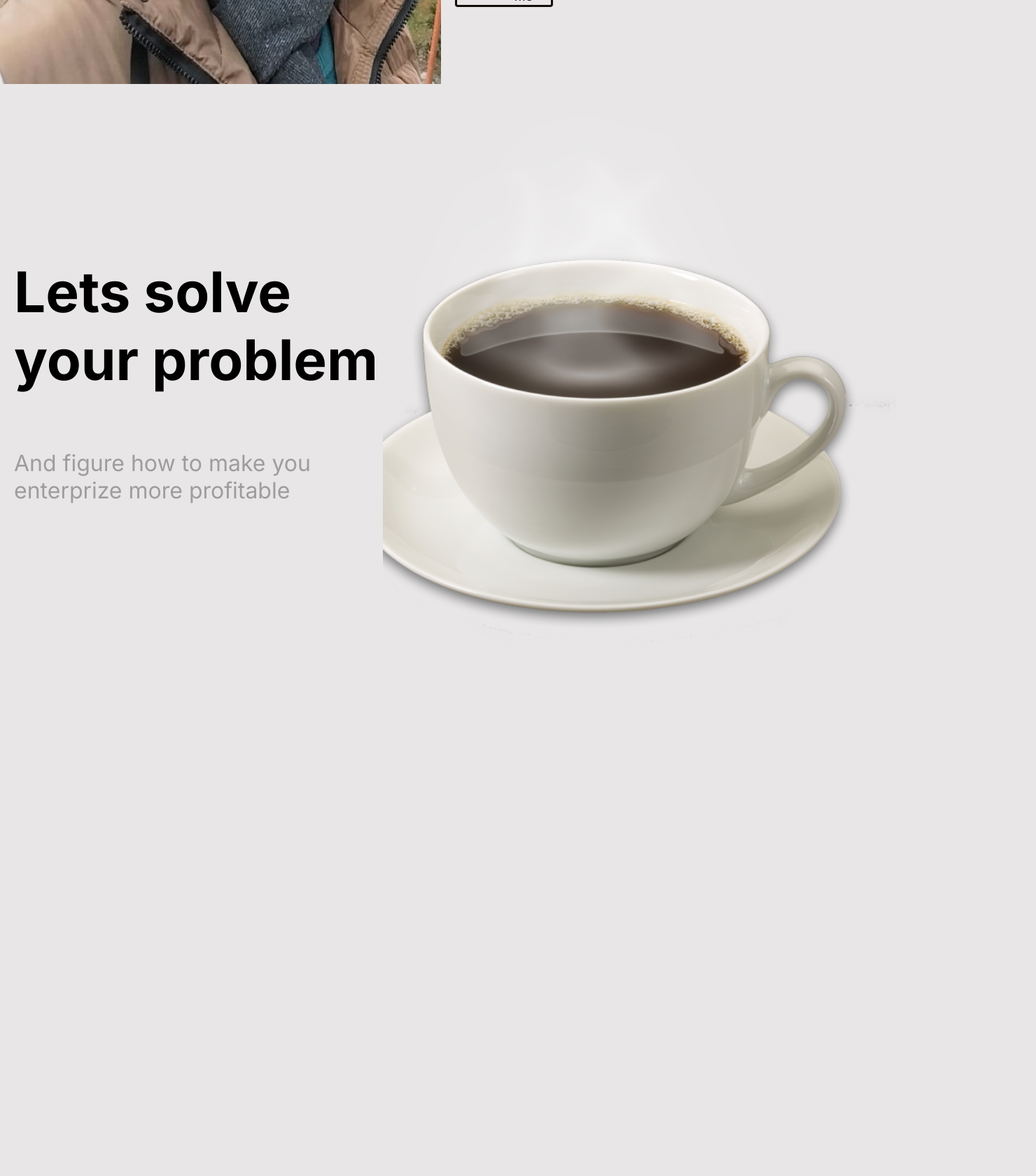
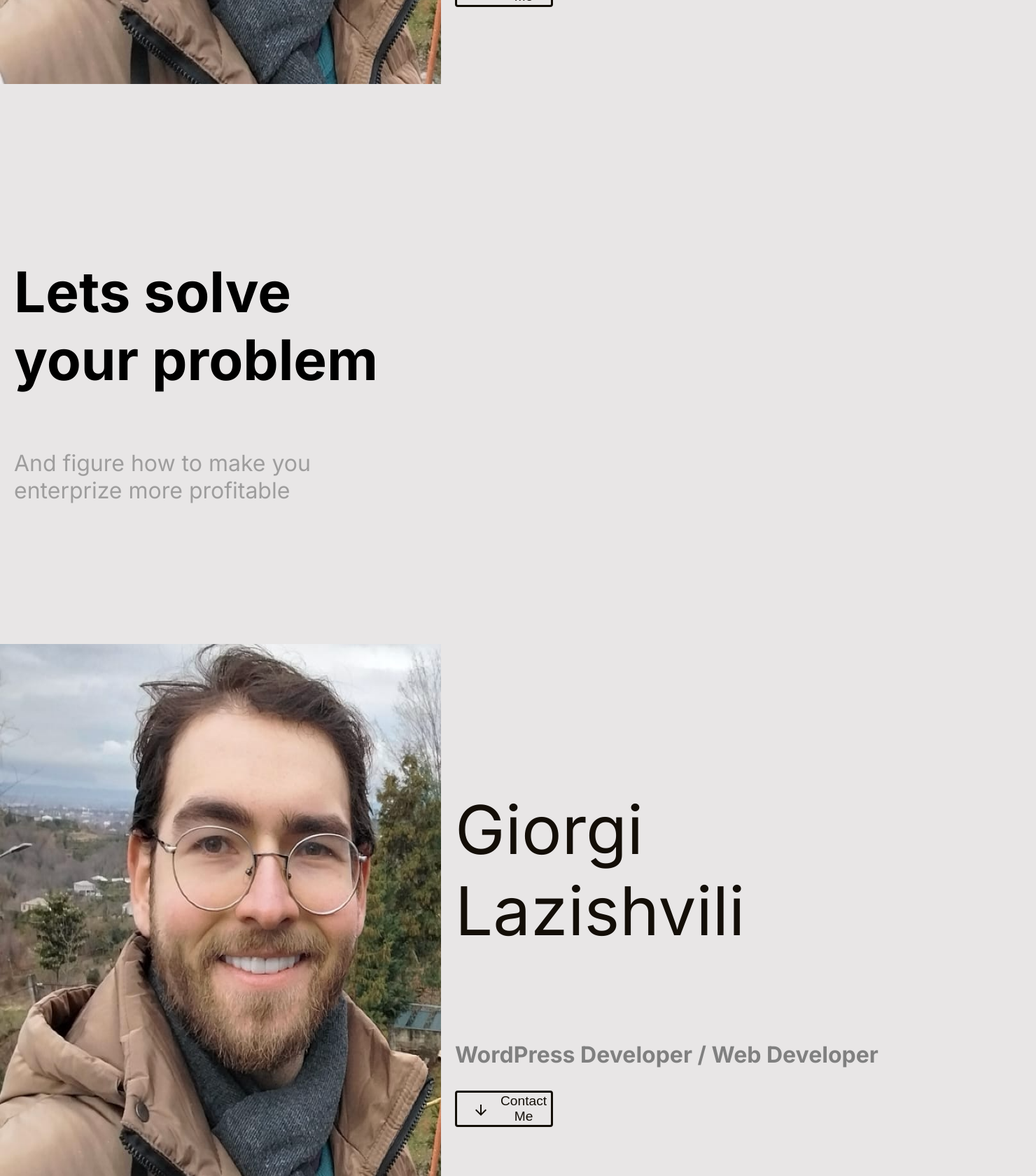
Before and after one commit to GiorgiiLazi/personal-website, a Vue app: page / in a window 1280 px wide. Shown: the part 680-2360 px from the top of the page at 70% size, 1480 px wide, since content can reach past the window. Before the commit the page ends 1600 px from the top, so only its background shows below. Built offline with nearby package versions, Linux system fonts and the light colour scheme.

Commit message:
added animations for gree component

```diff
--- a/src/App.vue
+++ b/src/App.vue
@@ -1,6 +1,7 @@
 <template>
-  <Header></Header>
-  <Greet></Greet>
+  <Header />
+  <Greet />
+  <Header />
 </template>
 
 <script>
--- a/src/components/Greet.vue
+++ b/src/components/Greet.vue
@@ -1,12 +1,13 @@
 <template>
   <section class="container">
-    <article v-motion-slide-visible-left>
-      <h1>Lets solve your problem</h1>
-      <p>And figure how to make you enterprize more profitable</p>
+      <article>
+        <h1>Lets solve your problem</h1>
+        <p>And figure how to make you enterprize more profitable</p>
     </article>
-    <div v-motion-slide-visible-right class="image-holder">
-      <img src="../assets/coffee.png" alt="">
+      <div class="image-holder">
+        <img src="../assets/coffee.png" alt="">
     </div>
+
   </section>
 </template>
 
@@ -23,6 +24,7 @@ export default {
   display: flex;
   justify-content: center;
   align-items: center;
+
 }
 .image-holder {
     width: 100%;
@@ -30,6 +32,9 @@ export default {
     display: flex;
     justify-content: center;
     overflow: hidden;
+    animation: appear-right linear;
+    animation-timeline: view();
+    animation-range: entry 0 cover 50%;
 }
 
 .image-holder img {
@@ -40,6 +45,9 @@ export default {
 article{
   text-align: left;
   word-wrap: wrap;
+  animation: appear-left linear;
+  animation-timeline: view();
+  animation-range: entry 0;
 }
 article > *{
   margin-left: 20px;
@@ -51,4 +59,26 @@ article p{
   font-size: 2em;
   color: #838383bb
 }
+/* animations */
+
+@keyframes appear-left{
+  from{
+    opacity: 0;
+    transform: translateX(-200px) scale(0.2)
+  }
+  to{
+    opacity: 1;
+    transform: translate(0) scale(1)
+  }
+}
+@keyframes appear-right{
+  from{
+    opacity: 0;
+    transform: translateX(200px)
+  }
+  to{
+    opacity: 1;
+    transform: translate(0)
+  }
+}
 </style>
--- a/src/main.js
+++ b/src/main.js
@@ -1,4 +1,5 @@
 import { createApp } from 'vue'
 import App from './App.vue'
 
+
 createApp(App).mount('#app')
```
